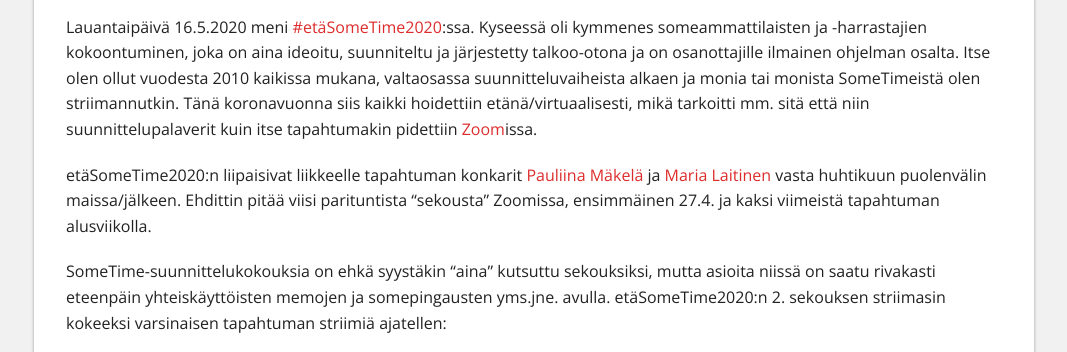
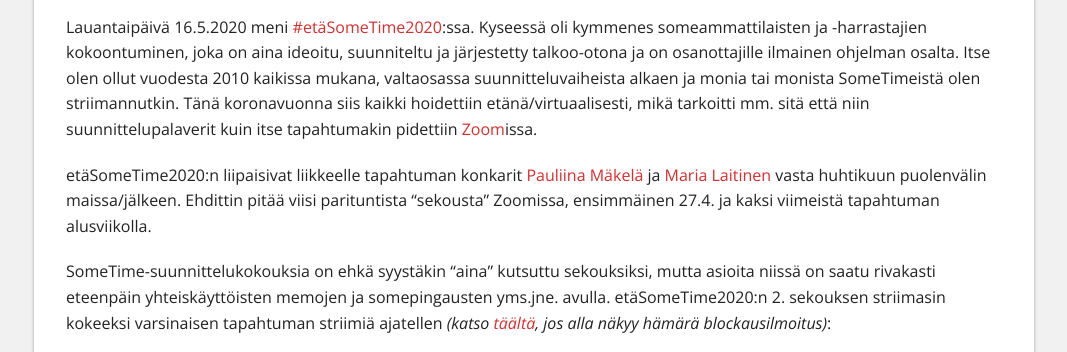
Before and after one commit to Pyppe/infocrea.fi, a Jekyll site: the page built from _posts/2020-05-21-some-time-etasometime2020.md, in a window 1280 px wide and 900 px high, scrolled down 377 px, cut to the strip 0-352 px from the top of the window. Shown: the whole strip, without its empty margins (106-1173 px from the left). Built offline with Jekyll 4.4.1, drawn with Linux system fonts in a browser that asks for light colours.

Commit message:
Blogin embed-päivitys

```diff
--- a/_posts/2020-05-21-some-time-etasometime2020.md
+++ b/_posts/2020-05-21-some-time-etasometime2020.md
@@ -8,7 +8,7 @@ Lauantaipäivä 16.5.2020 meni [#etäSomeTime2020](https://www.sometime.fi/):ssa
 
 etäSomeTime2020:n liipaisivat liikkeelle tapahtuman konkarit [Pauliina Mäkelä](https://twitter.com/PauliinaMakela) ja [Maria Laitinen](https://twitter.com/Ordinare) vasta huhtikuun puolenvälin maissa/jälkeen. Ehdittin pitää viisi parituntista "sekousta" Zoomissa, ensimmäinen 27.4. ja kaksi viimeistä tapahtuman alusviikolla.
 
-SomeTime-suunnittelukokouksia on ehkä syystäkin "aina" kutsuttu sekouksiksi, mutta asioita niissä on saatu rivakasti eteenpäin yhteiskäyttöisten memojen ja somepingausten yms.jne. avulla. etäSomeTime2020:n 2. sekouksen striimasin kokeeksi varsinaisen tapahtuman striimiä ajatellen:
+SomeTime-suunnittelukokouksia on ehkä syystäkin "aina" kutsuttu sekouksiksi, mutta asioita niissä on saatu rivakasti eteenpäin yhteiskäyttöisten memojen ja somepingausten yms.jne. avulla. etäSomeTime2020:n 2. sekouksen striimasin kokeeksi varsinaisen tapahtuman striimiä ajatellen *(katso [täältä](https://livestream.com/infocrea-fi/etasometime2020/videos/205612875), jos alla näkyy hämärä blockausilmoitus)*:
 
 {% livestream https://livestream.com/accounts/190565/events/9098690/videos/205612875/player %}
 
```
